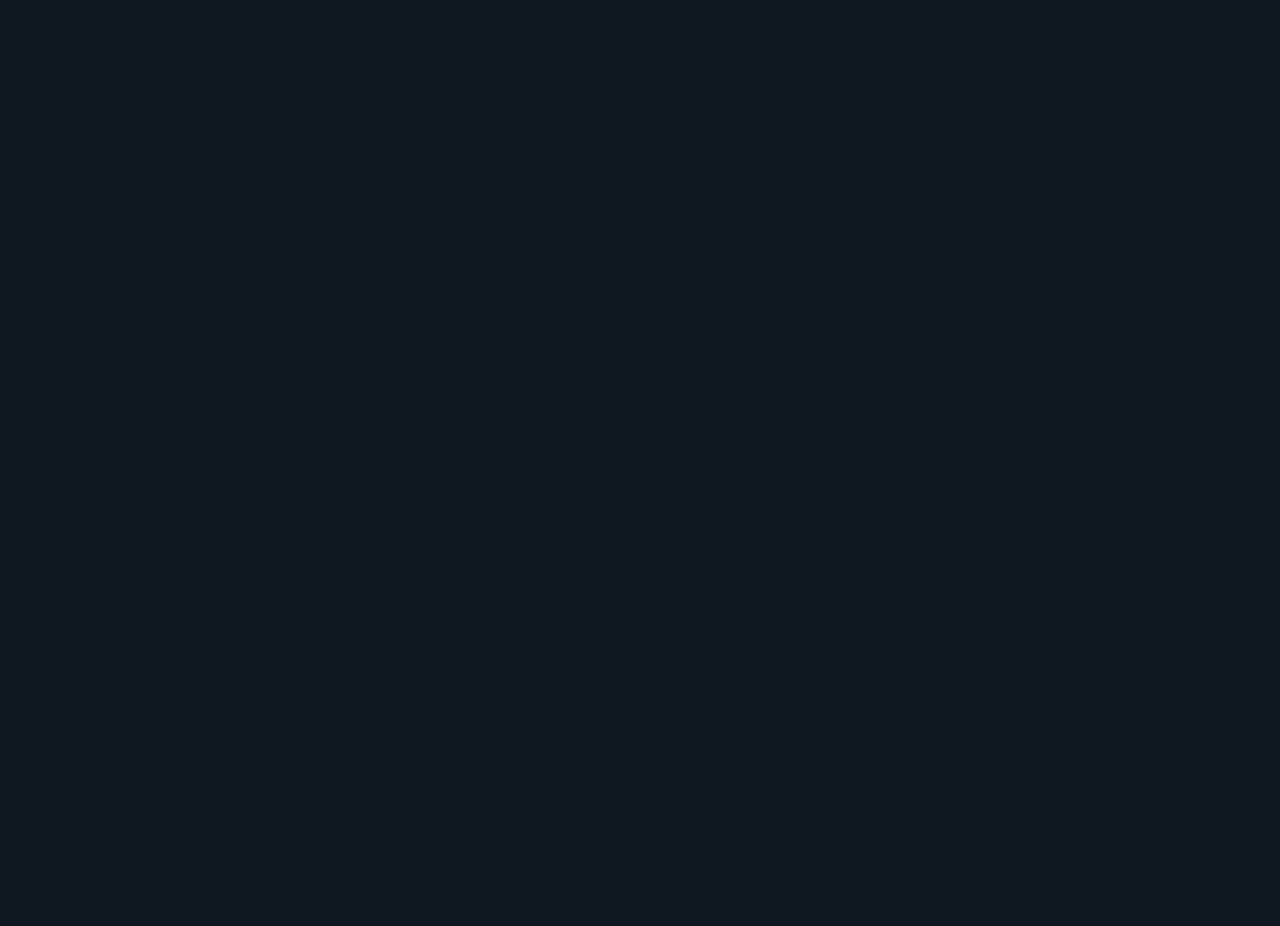
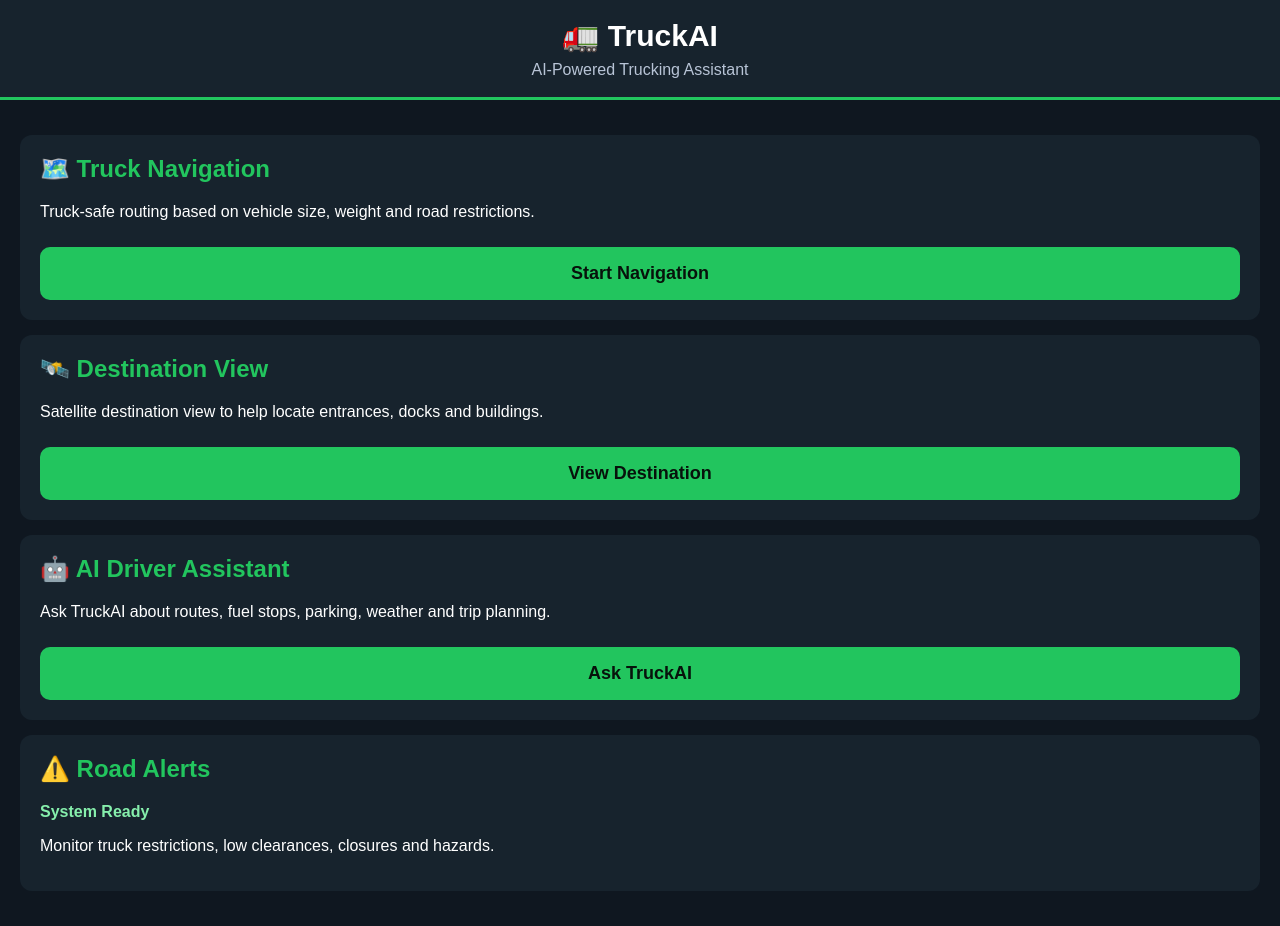
Before and after one commit to mccaindj4-jpg/TruckerAI, a plain HTML site: page index.html in a window 1280 px wide. Before the commit the page ends 800 px from the top, so only its background shows below. Drawn offline with Linux system fonts and the light colour scheme.

Commit message:
Update index.html

```diff
--- a/index.html
+++ b/index.html
@@ -38,4 +38,142 @@
 
       text-align: center;
 
-      bord
+      border-bottom: 3px solid #22c55e;
+
+}
+
+h1 {
+
+    margin: 0;
+
+    font-size: 30px;
+
+}
+
+.subtitle {
+
+    color: #b8c4d6;
+
+    margin-top: 8px;
+
+}
+
+.dashboard {
+
+    padding: 20px;
+
+}
+
+.card {
+
+    background: #17232d;
+
+    margin: 15px 0;
+
+    padding: 20px;
+
+    border-radius: 12px;
+
+    text-align: left;
+
+}
+
+.card h2 {
+
+    margin-top: 0;
+
+    color: #22c55e;
+
+}
+
+button {
+
+    width: 100%;
+
+    padding: 16px;
+
+    margin-top: 10px;
+
+    border: none;
+
+    border-radius: 10px;
+
+    background: #22c55e;
+
+    color: #07120b;
+
+    font-size: 18px;
+
+    font-weight: bold;
+
+}
+
+.status {
+
+    color: #86efac;
+
+    font-weight: bold;
+
+}
+
+</style>
+
+</head>
+
+<body>
+
+<header>
+
+    <h1>🚛 TruckAI</h1>
+
+    <div class="subtitle">AI-Powered Trucking Assistant</div>
+
+</header>
+
+<div class="dashboard">
+
+    <div class="card">
+
+        <h2>🗺️ Truck Navigation</h2>
+
+        <p>Truck-safe routing based on vehicle size, weight and road restrictions.</p>
+
+        <button>Start Navigation</button>
+
+    </div>
+
+    <div class="card">
+
+        <h2>🛰️ Destination View</h2>
+
+        <p>Satellite destination view to help locate entrances, docks and buildings.</p>
+
+        <button>View Destination</button>
+
+    </div>
+
+    <div class="card">
+
+        <h2>🤖 AI Driver Assistant</h2>
+
+        <p>Ask TruckAI about routes, fuel stops, parking, weather and trip planning.</p>
+
+        <button>Ask TruckAI</button>
+
+    </div>
+
+    <div class="card">
+
+        <h2>⚠️ Road Alerts</h2>
+
+        <p class="status">System Ready</p>
+
+        <p>Monitor truck restrictions, low clearances, closures and hazards.</p>
+
+    </div>
+
+</div>
+
+</body>
+
+</html>
```
